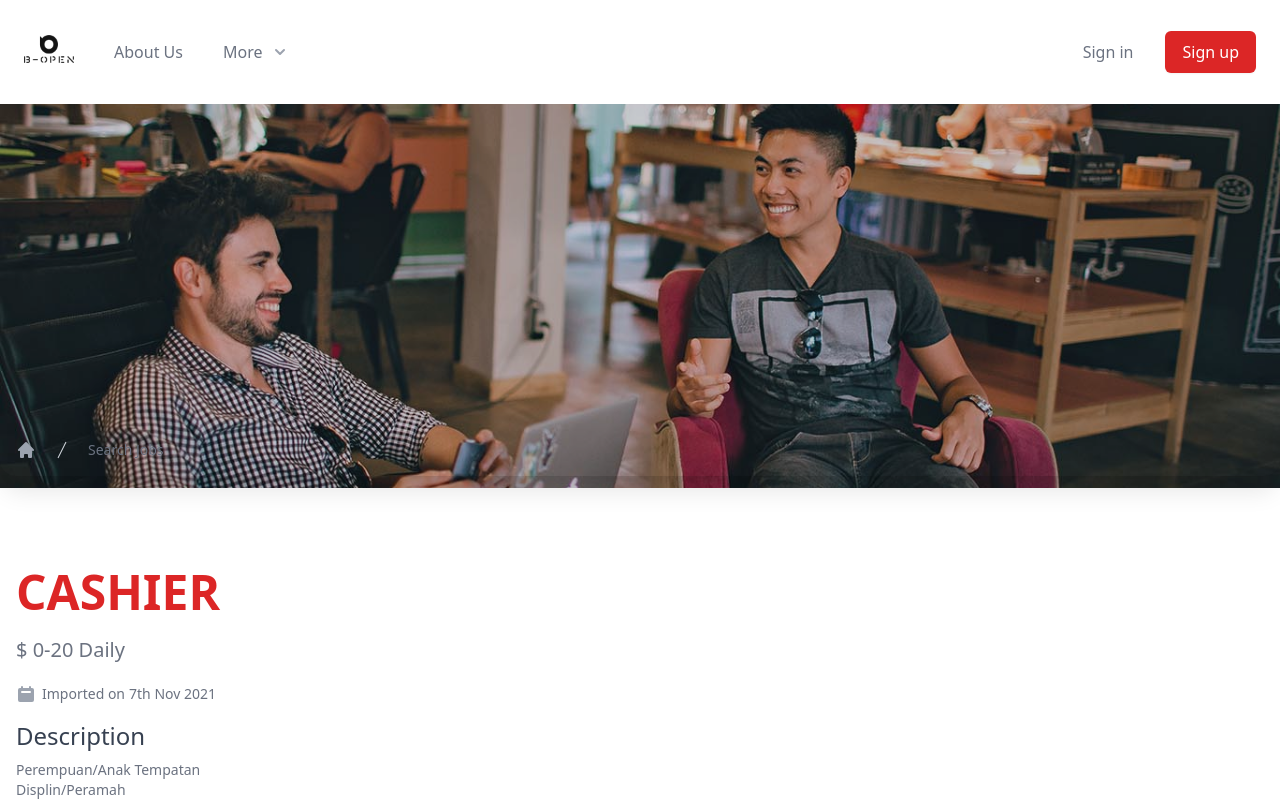
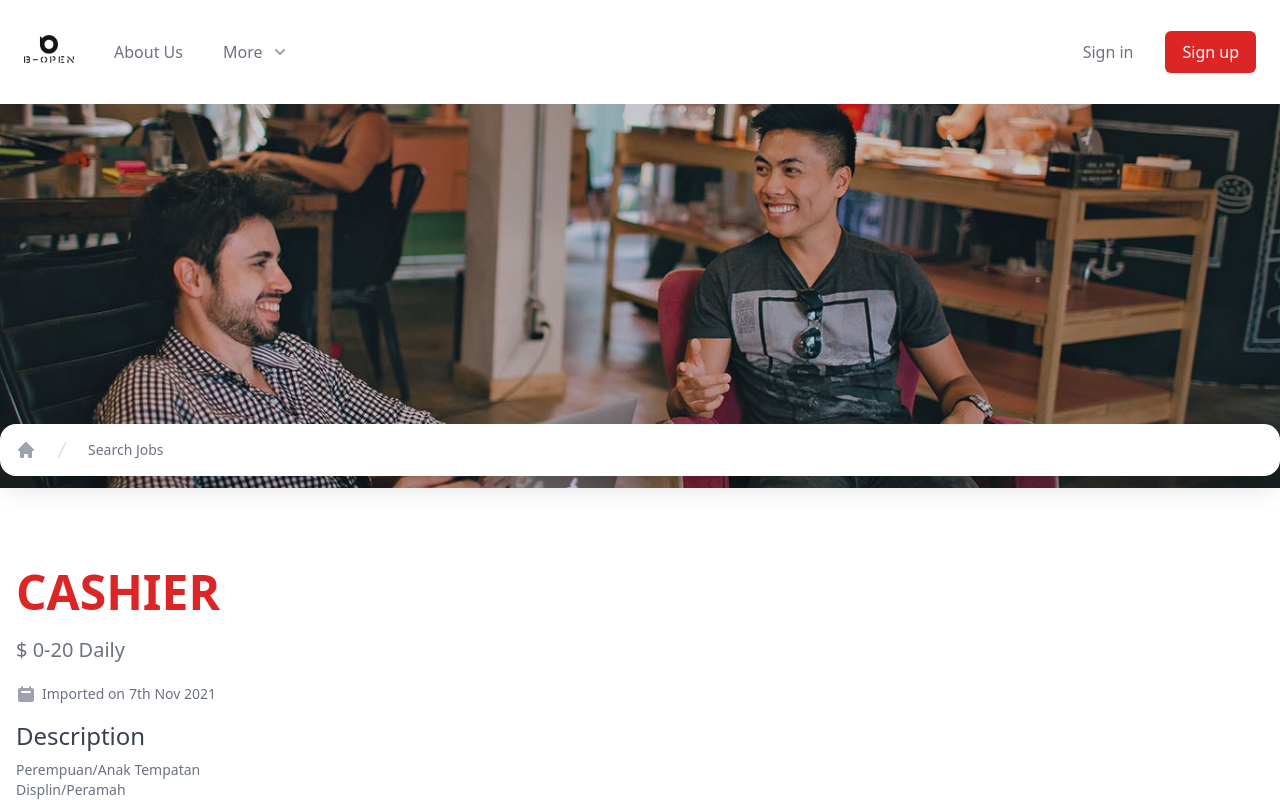
Before and after one commit to B-Open/jobalert-frontend, a Next.js app: page /jobs/1 in a window 1280 px wide. Shown: the top 801 px of the page. Built offline with nearby package versions, Linux system fonts and the light colour scheme.

Commit message:
updated styling for job detail page

```diff
--- a/package.json
+++ b/package.json
@@ -22,7 +22,7 @@
     "react-dom": "17.0.2",
     "react-use": "^17.3.1",
     "sass": "^1.45.0",
-    "tailwindcss": "^2.2.17",
+    "tailwindcss": "^3.0.1",
     "yup": "^0.32.11"
   },
   "devDependencies": {
--- a/pages/jobs/[id].js
+++ b/pages/jobs/[id].js
@@ -25,14 +25,14 @@ const JobsID = (props) => {
             alt="two people talking"
             className="opacity-75"
           />
-          <div className="absolute bottom-3 w-full justify-center">
+          <div className="absolute bottom-3 w-full justify-center px-3 xl:px-0">
             <Breadcrumb
-              className="bg-sky-500/75 mx-auto max-w-7xl"
+              className="bg-white mx-auto max-w-7xl"
               links={[{ title: "Search Jobs", href: "/jobs" }]}
             />
           </div>
         </div>
-        <section className="max-w-7xl mx-auto pt-8 pb-16">
+        <section className="max-w-7xl mx-auto pt-8 pb-16 px-3 xl:px-0">
           <div className="mt-8 p-4 rounded-2xl shadow-xl">
             <p className="text-4xl font-extrabold text-primary-600 sm:text-5xl">
               {String(title).toUpperCase()}
```
Also changed, not shown: 1 other file (tests, documents, lock files or other folders).
